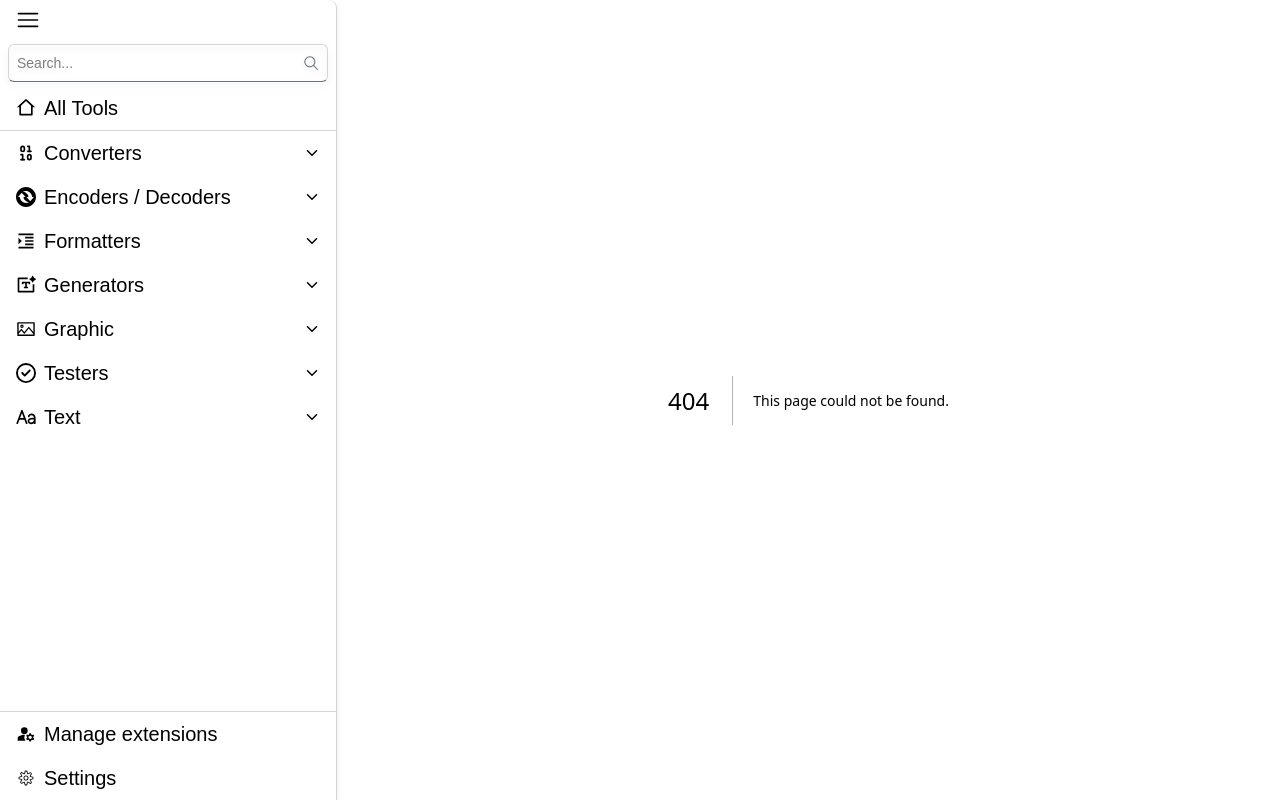
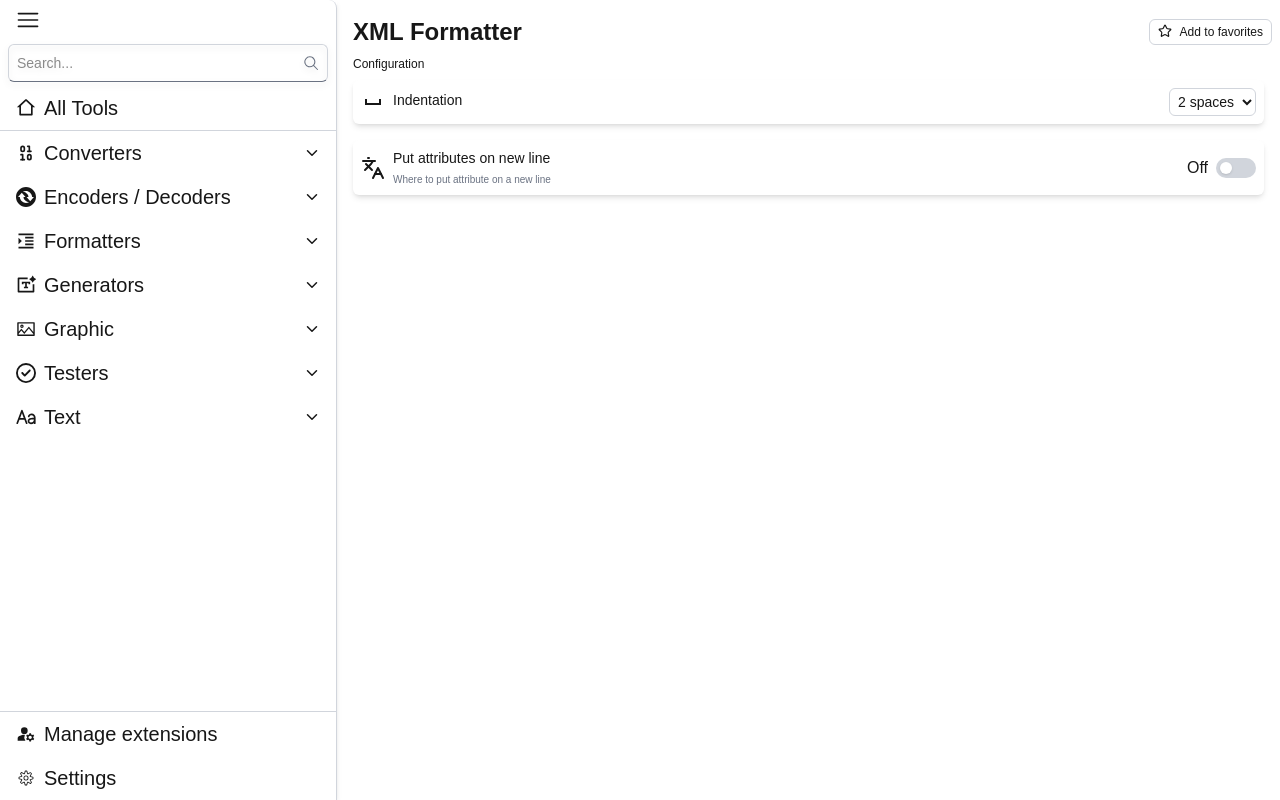
Before and after one commit to Kanghocit/Devtoys, a Next.js app: page /xml-fommater in a window 1280 px wide. Before the commit this address had no page. Built offline with nearby package versions, Linux system fonts and the light colour scheme.

Commit message:
update-menu-dropdown

```diff
--- a/src/app/sql-formatter/page.tsx
+++ b/src/app/sql-formatter/page.tsx
@@ -1,5 +1,5 @@
 "use client";
-import React, { useState, useEffect } from "react";
+import React, { useState, useEffect, useCallback } from "react";
 import Header from "@/common/Header";
 import CustomCard from "@/components/Card/CusCard";
 import { LuCopy, LuCopySlash, LuLanguages } from "react-icons/lu";
@@ -46,7 +46,7 @@ const SQLFormatter = () => {
     "2 spaces" | "4 spaces" | "1 tab"
   >("2 spaces");
 
-  const handleFormat = () => {
+  const handleFormat = useCallback(() => {
     try {
       const options = {
         language: format,
@@ -64,7 +64,7 @@ const SQLFormatter = () => {
       console.error("Error formatting SQL:", error);
       setOutput("Error formatting SQL. Please check your input.");
     }
-  };
+  }, [input, format, indentation]);
 
   const handlePaste = async () => {
     try {
@@ -96,7 +96,7 @@ const SQLFormatter = () => {
 
   useEffect(() => {
     handleFormat();
-  }, [input, format, indentation]);
+  }, [handleFormat]);
 
   return (
     <div className="flex flex-col rounded-2xl h-full p-2">
--- /dev/null
+++ b/src/app/xml-fommater/page.tsx
@@ -0,0 +1,42 @@
+"use client";
+import Header from "@/common/Header";
+import CustomCard from "@/components/Card/CusCard";
+import Switch from "@/components/switch";
+import { useState } from "react";
+import { LuLanguages } from "react-icons/lu";
+import { MdOutlineSpaceBar } from "react-icons/md";
+
+const XMLFormatter = () => {
+  const [indentation, setIndentation] = useState<
+    "2 spaces" | "4 spaces" | "1 tab" | "Minified"
+  >("2 spaces");
+  const [newLine, setNewLine] = useState<"Before" | "After">("Before");
+  console.log("Khang", indentation);
+  return (
+    <div className="flex flex-col rounded-2xl h-full p-2">
+      <Header title="XML Formatter" />
+      <p className="text-xs ms-2">Configuration</p>
+      <CustomCard title="Indentation" icon={<MdOutlineSpaceBar />}>
+        <select
+          className="border border-gray-300 rounded-md p-1 text-sm focus:outline-none"
+          value={indentation}
+          onChange={(e) => setIndentation(e.target.value as typeof indentation)}
+        >
+          <option value="2 spaces">2 spaces</option>
+          <option value="4 spaces">4 spaces</option>
+          <option value="1 tab">1 tab</option>
+          <option value="Minified">Minified</option>
+        </select>
+      </CustomCard>
+      <CustomCard
+        title="Put attributes on new line"
+        subTitle="Where to put attribute on a new line "
+        icon={<LuLanguages />}
+      >
+        <Switch valueTrue="On" valueFalse="Off" />
+      </CustomCard>
+    </div>
+  );
+};
+
+export default XMLFormatter;
--- a/src/components/SideBar.tsx
+++ b/src/components/SideBar.tsx
@@ -9,6 +9,7 @@ import Menu from "./menu";
 import Input from "@/components/input";
 import { menus, subMenus, footerMenus } from "@/constants/menuData";
 import { useSearch } from "@/context/SearchContext";
+
 const SideBar = () => {
   const [collapsed, setCollapsed] = useState(true);
   const toggleCollapsed = () => {
--- a/src/components/menu/index.tsx
+++ b/src/components/menu/index.tsx
@@ -25,22 +25,32 @@ interface MenuProps {
 }
 
 const Menu: React.FC<MenuProps> = ({ items, collapsed }) => {
-  const [openDropdowns, setOpenDropdowns] = useState<string[]>([]);
   const pathname = usePathname();
 
+  // Tính toán trực tiếp các dropdowns cần mở dựa trên pathname
+  const [openDropdowns, setOpenDropdowns] = useState<string[]>(() => {
+    return items
+      .filter((item) =>
+        item.children?.some((child) => pathname.split("/")[1] === child.href)
+      )
+      .map((item) => item.name);
+  });
+
+  const toggleDropdown = (itemName: string) => {
+    setOpenDropdowns((prev) =>
+      prev.includes(itemName)
+        ? prev.filter((name) => name !== itemName)
+        : [...prev, itemName]
+    );
+  };
+
   return (
-    <ul suppressHydrationWarning>
+    <ul>
       {items.map((item) => (
         <li key={item.name}>
           <div
             className="flex items-center justify-between px-4 py-2 cursor-pointer hover:bg-gray-100/90 rounded-r-md transition-colors duration-300 ease-in-out rounded-md text-xl"
-            onClick={() => {
-              setOpenDropdowns((prev) =>
-                prev.includes(item.name)
-                  ? prev.filter((name) => name !== item.name)
-                  : [...prev, item.name]
-              );
-            }}
+            onClick={() => toggleDropdown(item.name)}
           >
             <div className="flex items-center">
               {!collapsed ? (
--- a/src/constants/menuData.tsx
+++ b/src/constants/menuData.tsx
@@ -166,7 +166,7 @@ export const subMenus: MenuItem[] = [
         icon: <BsFiletypeJson />,
         detail: "Format XML data",
         href: "xml-formatter",
-        isDone: false,
+        isDone: true,
       },
     ],
   },
--- a/src/hooks/useLocalStorage.ts
+++ b/src/hooks/useLocalStorage.ts
@@ -1,4 +1,4 @@
-import { useState, useEffect } from "react";
+import { useState } from "react";
 
 export function useLocalStorage<T>(key: string, initialValue: T) {
   // State to store our value
```
